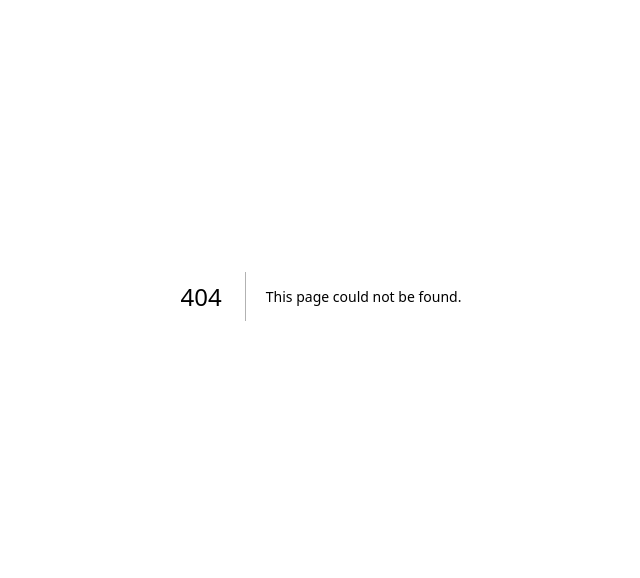
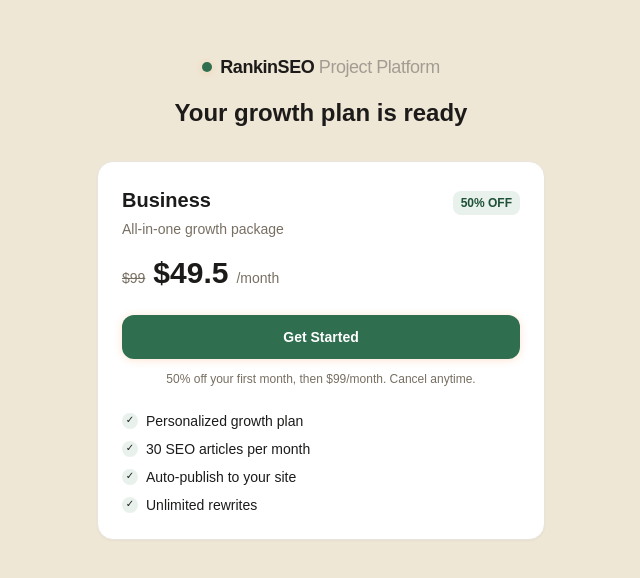
Before and after one commit to asgharshakir94-jpg/-my-seo-app, a Next.js app: page /plan in a window 1280 px wide. Before the commit this address had no page. Shown: the part 104-682 px from the top of the page, without its empty margins (319-959 px from the left). Built offline with nearby package versions, Linux system fonts and the light colour scheme.

Commit message:
Rebrand RankYou to RankinSEO

```diff
--- a/app/api/generate/route.ts
+++ b/app/api/generate/route.ts
@@ -41,7 +41,7 @@ ${JSON.stringify(brief, null, 2)}`
       messages: [
         {
           role: 'system',
-          content: `You are RankYou's elite Autonomous SEO Campaign Pipeline.
+          content: `You are RankinSEO's elite Autonomous SEO Campaign Pipeline.
           Your mission is to write a highly authoritative, publication-ready, deeply optimized article targeting the user's primary keyword.
 
           CRITICAL WRITING RULES:
--- a/app/dashboard/page.tsx
+++ b/app/dashboard/page.tsx
@@ -150,7 +150,7 @@ export default function DashboardPage() {
           <Link href="/" className="flex items-center space-x-2">
             <span className="h-2.5 w-2.5 rounded-full bg-gradient-to-r from-accent-from to-accent-to shadow-accent" />
             <span className="font-bold tracking-tight text-lg text-ink">
-              RankYou <span className="text-sand font-medium">Project Platform</span>
+              RankinSEO <span className="text-sand font-medium">Project Platform</span>
             </span>
           </Link>
 
@@ -176,7 +176,7 @@ export default function DashboardPage() {
 
         <div className="bg-surface border border-line rounded-lg p-4 shadow-flat flex flex-col md:flex-row justify-between items-start md:items-center gap-4">
           <div>
-            <h2 className="text-xl font-bold tracking-tight text-ink">RankYou Workspace Dashboard</h2>
+            <h2 className="text-xl font-bold tracking-tight text-ink">RankinSEO Workspace Dashboard</h2>
             <p className="text-xs text-slate mt-1">Autonomous Optimization Engine Pipeline</p>
           </div>
           <form onSubmit={handleLaunchPipeline} className="w-full md:w-auto flex flex-col sm:flex-row items-stretch sm:items-center gap-2">
--- a/app/login/page.tsx
+++ b/app/login/page.tsx
@@ -36,7 +36,7 @@ export default function LoginPage() {
         <div className="flex items-center justify-center space-x-2 mb-8">
           <span className="h-2.5 w-2.5 rounded-full bg-gradient-to-r from-accent-from to-accent-to shadow-accent" />
           <span className="font-bold tracking-tight text-lg text-ink">
-            RankYou <span className="text-sand font-medium">Project Platform</span>
+            RankinSEO <span className="text-sand font-medium">Project Platform</span>
           </span>
         </div>
 
--- a/app/page.tsx
+++ b/app/page.tsx
@@ -36,7 +36,7 @@ export default function Page() {
           <div className="flex items-center space-x-2">
             <span className="h-2.5 w-2.5 rounded-full bg-gradient-to-r from-accent-from to-accent-to shadow-accent" />
             <span className="font-bold tracking-tight text-lg text-ink">
-              RankYou <span className="text-sand font-medium">Project Platform</span>
+              RankinSEO <span className="text-sand font-medium">Project Platform</span>
             </span>
           </div>
 
@@ -60,14 +60,14 @@ export default function Page() {
             Publish SEO content while<br />you focus on everything else.
           </h1>
           <p className="mt-4 text-lg text-slate max-w-2xl">
-            RankYou researches keywords, drafts optimized articles, and pushes them
+            RankinSEO researches keywords, drafts optimized articles, and pushes them
             straight to your CMS — so your traffic keeps growing without you
             touching a keyboard.
           </p>
           <div className="mt-6 flex items-center gap-4">
-            <Link href="/dashboard">
+            <Link href="/quiz">
               <button className="px-8 py-4 bg-black text-white rounded-md font-medium text-base">
-                Get Traffic on Robotic Pilot
+                Start Ranking
               </button>
             </Link>
 
@@ -81,7 +81,7 @@ export default function Page() {
         <div className="bg-surface border border-line rounded-lg p-6 shadow-flat">
           <h2 className="text-lg font-bold text-ink mb-1">Get notified about new features</h2>
           <p className="text-sm text-slate mb-4">
-            Join other site owners getting updates on RankYou.
+            Join other site owners getting updates on RankinSEO.
           </p>
           <form onSubmit={handleSubscribe} className="flex flex-col sm:flex-row gap-2">
             <input
--- /dev/null
+++ b/app/plan/page.tsx
@@ -0,0 +1,95 @@
+'use client';
+import { useState, Suspense } from 'react';
+import { useRouter, useSearchParams } from 'next/navigation';
+import { createClient } from '@/lib/supabase/client';
+
+function PlanContent() {
+  const router = useRouter();
+  const searchParams = useSearchParams();
+  const url = searchParams.get('url') || '';
+  const [loading, setLoading] = useState(false);
+
+  const handleGetStarted = async () => {
+    setLoading(true);
+    const supabase = createClient();
+    const { data: { user } } = await supabase.auth.getUser();
+
+    if (!user) {
+      // not logged in — send to signup, carry the site url along
+      router.push(`/signup?redirect=/dashboard&site=${encodeURIComponent(url)}`);
+      return;
+    }
+
+    // logged in — mark onboarding complete and go to dashboard
+    await supabase.auth.updateUser({
+      data: { quiz_completed: true, site_url: url }
+    });
+    router.push('/dashboard');
+  };
+
+  return (
+    <div className="min-h-screen bg-paper flex items-center justify-center px-4 py-16">
+      <div className="max-w-md w-full">
+        <div className="text-center mb-8">
+          <div className="flex items-center justify-center space-x-2 mb-4">
+            <span className="h-2.5 w-2.5 rounded-full bg-gradient-to-r from-accent-from to-accent-to shadow-accent" />
+            <span className="font-bold tracking-tight text-lg text-ink">
+              RankinSEO <span className="text-sand font-medium">Project Platform</span>
+            </span>
+          </div>
+          <h1 className="text-2xl font-bold text-ink">Your growth plan is ready</h1>
+          {url && <p className="text-sm text-slate mt-1">Built for {url}</p>}
+        </div>
+
+        <div className="bg-surface border border-line rounded-lg p-6 shadow-flat">
+          <div className="flex items-baseline justify-between mb-1">
+            <h2 className="text-xl font-bold text-ink">Business</h2>
+            <span className="text-xs bg-accent-soft text-accent-text font-semibold px-2 py-1 rounded-sm">50% OFF</span>
+          </div>
+          <p className="text-sm text-slate mb-4">All-in-one growth package</p>
+          <div className="flex items-baseline gap-2 mb-6">
+            <span className="text-sm text-slate line-through">$99</span>
+            <span className="text-3xl font-bold text-ink">$49.5</span>
+            <span className="text-sm text-slate">/month</span>
+          </div>
+
+          <button
+            onClick={handleGetStarted}
+            disabled={loading}
+            className="w-full bg-gradient-to-r from-accent-from to-accent-to hover:opacity-90 disabled:opacity-60 text-white text-sm font-bold px-4 py-3 rounded-md transition-all duration-200 active:scale-95 shadow-accent"
+          >
+            {loading ? 'Setting up...' : 'Get Started'}
+          </button>
+          <p className="text-xs text-slate text-center mt-3">50% off your first month, then $99/month. Cancel anytime.</p>
+
+          <ul className="mt-6 space-y-2 text-sm text-ink">
+            <li className="flex items-center gap-2">
+              <span className="h-4 w-4 rounded-full bg-accent-soft flex items-center justify-center text-[10px]">✓</span>
+              Personalized growth plan
+            </li>
+            <li className="flex items-center gap-2">
+              <span className="h-4 w-4 rounded-full bg-accent-soft flex items-center justify-center text-[10px]">✓</span>
+              30 SEO articles per month
+            </li>
+            <li className="flex items-center gap-2">
+              <span className="h-4 w-4 rounded-full bg-accent-soft flex items-center justify-center text-[10px]">✓</span>
+              Auto-publish to your site
+            </li>
+            <li className="flex items-center gap-2">
+              <span className="h-4 w-4 rounded-full bg-accent-soft flex items-center justify-center text-[10px]">✓</span>
+              Unlimited rewrites
+            </li>
+          </ul>
+        </div>
+      </div>
+    </div>
+  );
+}
+
+export default function PlanPage() {
+  return (
+    <Suspense fallback={null}>
+      <PlanContent />
+    </Suspense>
+  );
+}
--- a/app/quiz/page.tsx
+++ b/app/quiz/page.tsx
@@ -1,5 +1,6 @@
 'use client';
 import { useState, useEffect } from 'react';
+import { useRouter } from 'next/navigation';
 
 const SCAN_STEPS = [
   'Crawling site structure',
@@ -19,13 +20,16 @@ export default function QuizPage() {
     return () => clearTimeout(timer);
   }, [visibleSteps]);
 
+  const router = useRouter();
+
   const handleSubmit = async (e: React.FormEvent) => {
     e.preventDefault();
     setSubmitting(true);
-    console.log('Website URL submitted:', url);
-    setSubmitting(false);
+    // wait for the scan animation to finish before moving on
+    setTimeout(() => {
+      router.push(`/plan?url=${encodeURIComponent(url)}`);
+    }, SCAN_STEPS.length * 500 + 300);
   };
-
   return (
     <div className="min-h-screen bg-paper flex items-center justify-center px-4 py-16">
       <div className="max-w-4xl w-full grid md:grid-cols-2 gap-12 items-center">
--- a/app/signup/page.tsx
+++ b/app/signup/page.tsx
@@ -35,7 +35,7 @@ export default function SignupPage() {
         <div className="flex items-center justify-center space-x-2 mb-8">
           <span className="h-2.5 w-2.5 rounded-full bg-gradient-to-r from-accent-from to-accent-to shadow-accent" />
           <span className="font-bold tracking-tight text-lg text-ink">
-            RankYou <span className="text-sand font-medium">Project Platform</span>
+            RankinSEO <span className="text-sand font-medium">Project Platform</span>
           </span>
         </div>
 
```
